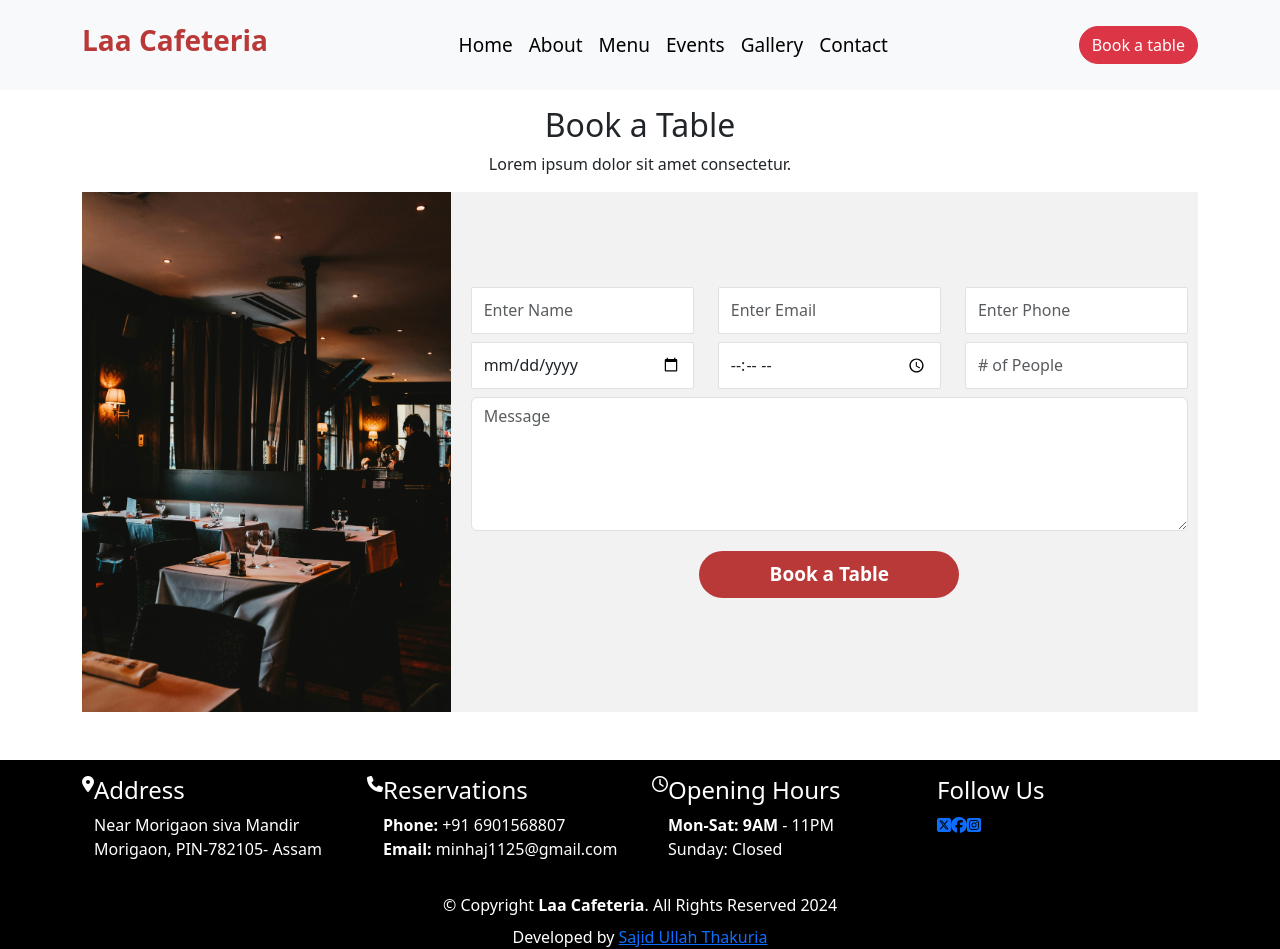
After one commit to TahirUddinAhmed/cafeteria, a PHP site: page /booking/create in a window 1280 px wide. The commit adds this page. Run offline with PHP 8.4, Linux system fonts and the light colour scheme.

Commit message:
Loading create->booking page

```diff
--- /dev/null
+++ b/controllers/bookings/create.php
@@ -0,0 +1,3 @@
+<?php
+
+loadView('bookings/create');
--- a/public/index.php
+++ b/public/index.php
@@ -6,6 +6,7 @@ require '../helpers.php';
 $routes = [
     '/' => 'controllers/home.php',
     '/contact' => 'controllers/contact.php',
+    '/booking/create' => 'controllers/bookings/create.php',
     '404' => 'controllers/error/404.php'
 ];
 
--- /dev/null
+++ b/view/bookings/create.view.php
@@ -0,0 +1,100 @@
+<?php
+loadPartition('header');
+?>
+<main>
+      <h2 class="text-center mt-3">Book a Table</h2>
+      <p class="text-center">Lorem ipsum dolor sit amet consectetur.</p>
+
+      <section id="contact">
+        <div class="container">
+          <div class="booking-form">
+            <div class="left">
+              <img src="../assets/img/booking_img.jpg" alt="" />
+            </div>
+            <div class="right">
+              <form action="" method="post">
+                <div class="row">
+                  <div class="col-lg-4">
+                    <div class="mb-2">
+                      <input
+                        type="text"
+                        name="fullname"
+                        class="form-control"
+                        placeholder="Enter Name"
+                      />
+                      <!-- <span class="text-danger"><?= $errors['errName'] ?? null ?></span> -->
+                    </div>
+                  </div>
+                  <div class="col-lg-4">
+                    <div class="mb-2">
+                      <input
+                        type="email"
+                        name="email"
+                        class="form-control"
+                        placeholder="Enter Email"
+                      />
+                      <!-- <span class="text-danger"><?= $errors['errEmail'] ?? null ?></span> -->
+                    </div>
+                  </div>
+                  <div class="col-lg-4">
+                    <div class="mb-2">
+                      <input
+                        type="phone"
+                        name="phone"
+                        class="form-control"
+                        placeholder="Enter Phone"
+                      />
+                      <!-- <span class="text-danger"><?= $errors['errPhone'] ?? null ?></span> -->
+                    </div>
+                  </div>
+                </div>
+                <div class="row">
+                  <div class="col-lg-4">
+                    <div class="mb-2">
+                      <input type="date" name="date" class="form-control" />
+                      <!-- <span class="text-danger"><?= $errors['errDate'] ?? null ?></span> -->
+                    </div>
+                  </div>
+                  <div class="col-lg-4">
+                    <div class="mb-2">
+                      <input type="time" name="time" class="form-control" />
+                      <!-- <span class="text-danger"><?= $errors['errTime'] ?? null ?></span> -->
+                    </div>
+                  </div>
+                  <div class="col-lg-4">
+                    <div class="mb-2">
+                      <input
+                        type="number"
+                        name="numberofpeople"
+                        class="form-control"
+                        placeholder="# of People"
+                      />
+                      <!-- <span class="text-danger"><?= $errors['errPeople'] ?? null ?></span> -->
+                    </div>
+                  </div>
+                </div>
+
+                <div class="form-group">
+                  <textarea
+                    name="message"
+                    class="form-control"
+                    rows="5"
+                    placeholder="Message"
+                  ></textarea>
+                  <!-- <span class="text-danger"><?= $errors['errMessage'] ?? null ?></span> -->
+                </div>
+
+                <input
+                  type="submit"
+                  value="Book a Table"
+                  class="booking-button"
+                />
+              </form>
+            </div>
+          </div>
+        </div>
+      </section>
+    </main>
+<?php
+loadPartition('footer');
+?>
--- a/view/partitions/header.php
+++ b/view/partitions/header.php
@@ -23,7 +23,7 @@
     />
 
     <!-- custom css file -->
-    <link rel="stylesheet" href="./css/style.css" />
+    <link rel="stylesheet" href="../css/style.css" />
   </head>
   <body>
     <header>
@@ -76,7 +76,7 @@
                 >
               </li>
             </ul>
-            <a href="/booking" class="btn btn-danger rounded-pill"
+            <a href="/booking/create" class="btn btn-danger rounded-pill"
               >Book a table</a
             >
           </div>
```
